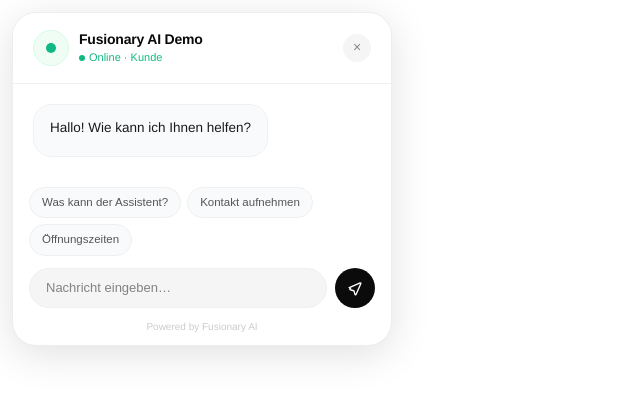
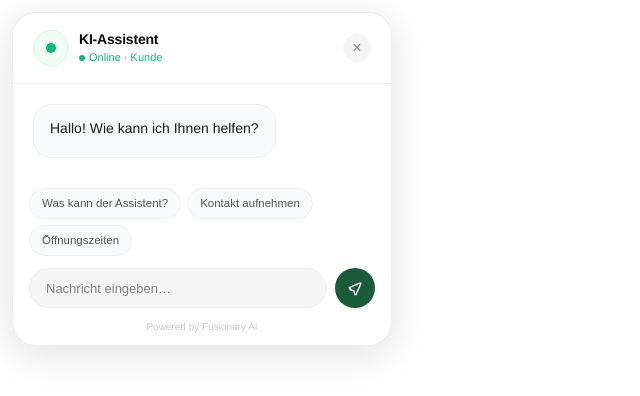
Before and after one commit to FusionaryAI/kundenbot-template, a Next.js app: page /embed/1 in a window 1280 px wide. Shown: the top 396 px of the page, without its empty margins (0-640 px from the left). Built offline with nearby package versions, Linux system fonts and the light colour scheme; no server answers.

Commit message:
UI: Bot-Widget cleanes Design, grün, kein Demo-Label

```diff
--- a/app/embed/[slug]/page.tsx
+++ b/app/embed/[slug]/page.tsx
@@ -48,7 +48,6 @@ export default function Embed({ params }: EmbedProps) {
 
   const scrollRef = useRef<HTMLDivElement | null>(null);
 
-  // Welcome Message aus Supabase laden
   useEffect(() => {
     async function loadWelcome() {
       const slug = params?.slug || slugFromPathname() || "";
@@ -81,7 +80,6 @@ export default function Embed({ params }: EmbedProps) {
     loadWelcome();
   }, [params?.slug, welcomeLoaded]);
 
-  // Autoscroll
   useEffect(() => {
     const el = scrollRef.current;
     if (!el) return;
@@ -178,7 +176,7 @@ export default function Embed({ params }: EmbedProps) {
               alignItems: "center",
               gap: "8px",
               borderRadius: "100px",
-              background: "#0b0b0c",
+              background: "#1a5c3a",
               padding: "10px 20px",
               fontSize: "13px",
               fontWeight: 500,
@@ -188,7 +186,7 @@ export default function Embed({ params }: EmbedProps) {
               boxShadow: "0 8px 24px rgba(0,0,0,0.15)",
             }}
           >
-            <span style={{ width: "8px", height: "8px", borderRadius: "50%", background: "#10b981", display: "inline-block" }} />
+            <span style={{ width: "8px", height: "8px", borderRadius: "50%", background: "#fff", display: "inline-block" }} />
             Chat öffnen
           </button>
         )}
@@ -232,7 +230,7 @@ export default function Embed({ params }: EmbedProps) {
                 </div>
                 <div>
                   <p style={{ fontSize: "14px", fontWeight: 600, color: "#0a0a0a", letterSpacing: "-0.2px" }}>
-                    Fusionary AI Demo
+                    KI-Assistent
                   </p>
                   <p style={{ fontSize: "11px", color: "#10b981", display: "flex", alignItems: "center", gap: "4px" }}>
                     <span style={{ width: "6px", height: "6px", borderRadius: "50%", background: "#10b981", display: "inline-block" }} />
@@ -254,7 +252,8 @@ export default function Embed({ params }: EmbedProps) {
                   alignItems: "center",
                   justifyContent: "center",
                   color: "#888",
-                  fontSize: "14px",
+                  fontSize: "16px",
+                  lineHeight: 1,
                 }}
               >
                 ×
@@ -284,12 +283,13 @@ export default function Embed({ params }: EmbedProps) {
                   padding: "12px 16px",
                   fontSize: "13.5px",
                   color: "#888",
+                  display: "flex",
+                  gap: "4px",
+                  alignItems: "center",
                 }}>
-                  <span style={{ display: "inline-flex", gap: "4px" }}>
-                    <span style={{ animation: "pulse 1.2s infinite", width: "6px", height: "6px", borderRadius: "50%", background: "#ccc", display: "inline-block" }} />
-                    <span style={{ animation: "pulse 1.2s 0.2s infinite", width: "6px", height: "6px", borderRadius: "50%", background: "#ccc", display: "inline-block" }} />
-                    <span style={{ animation: "pulse 1.2s 0.4s infinite", width: "6px", height: "6px", borderRadius: "50%", background: "#ccc", display: "inline-block" }} />
-                  </span>
+                  <span style={{ width: "6px", height: "6px", borderRadius: "50%", background: "#ccc", display: "inline-block" }} />
+                  <span style={{ width: "6px", height: "6px", borderRadius: "50%", background: "#ccc", display: "inline-block" }} />
+                  <span style={{ width: "6px", height: "6px", borderRadius: "50%", background: "#ccc", display: "inline-block" }} />
                 </div>
               )}
 
@@ -301,9 +301,9 @@ export default function Embed({ params }: EmbedProps) {
                       maxWidth: "86%",
                       borderRadius: "18px",
                       padding: "12px 16px",
-                      fontSize: "13.5px",
+                      fontSize: "14px",
                       lineHeight: 1.6,
-                      background: isUser ? "#0b0b0c" : "#f9fafb",
+                      background: isUser ? "#1a5c3a" : "#f9fafb",
                       color: isUser ? "#fff" : "#1a1a1a",
                       border: isUser ? "none" : "1px solid #f0f0f0",
                     }}>
@@ -333,7 +333,7 @@ export default function Embed({ params }: EmbedProps) {
                     border: "1px solid #f0f0f0",
                     borderRadius: "18px",
                     padding: "12px 16px",
-                    fontSize: "13.5px",
+                    fontSize: "14px",
                     color: "#888",
                   }}>
                     Antwort wird erstellt…
@@ -421,7 +421,7 @@ export default function Embed({ params }: EmbedProps) {
                   width: "40px",
                   height: "40px",
                   borderRadius: "50%",
-                  background: "#0b0b0c",
+                  background: "#1a5c3a",
                   border: "none",
                   cursor: "pointer",
                   display: "flex",
```
